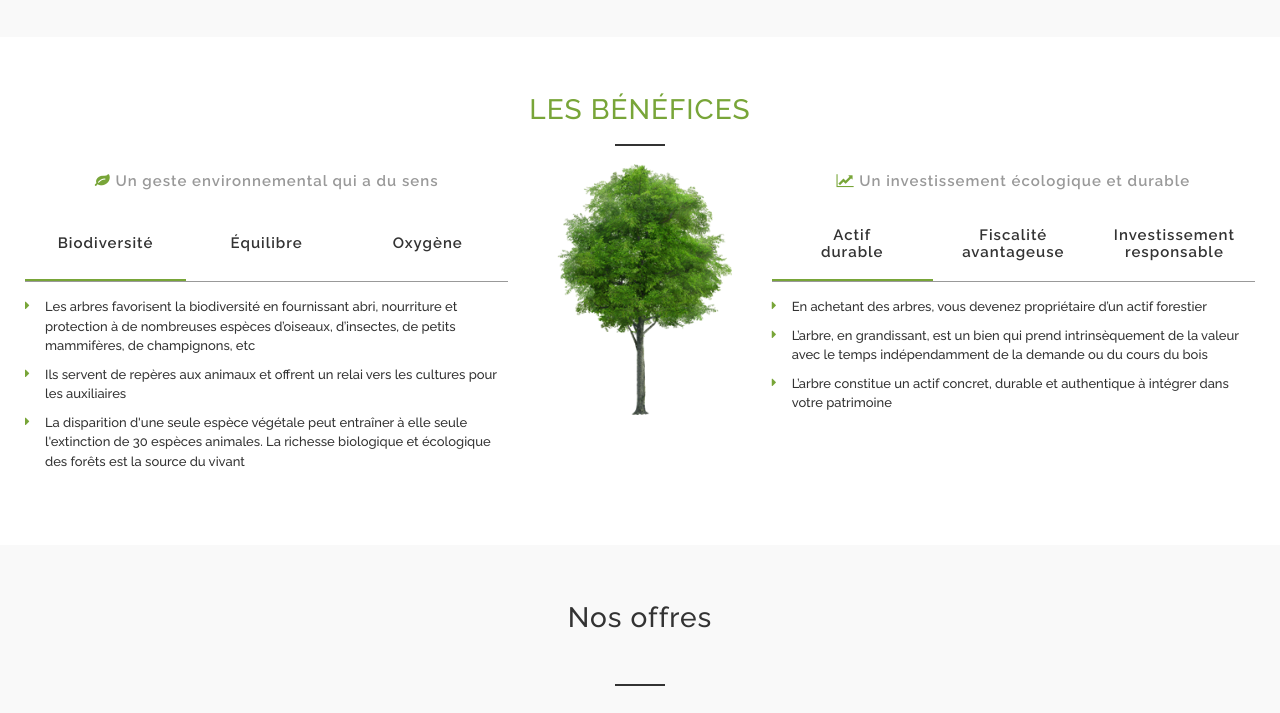
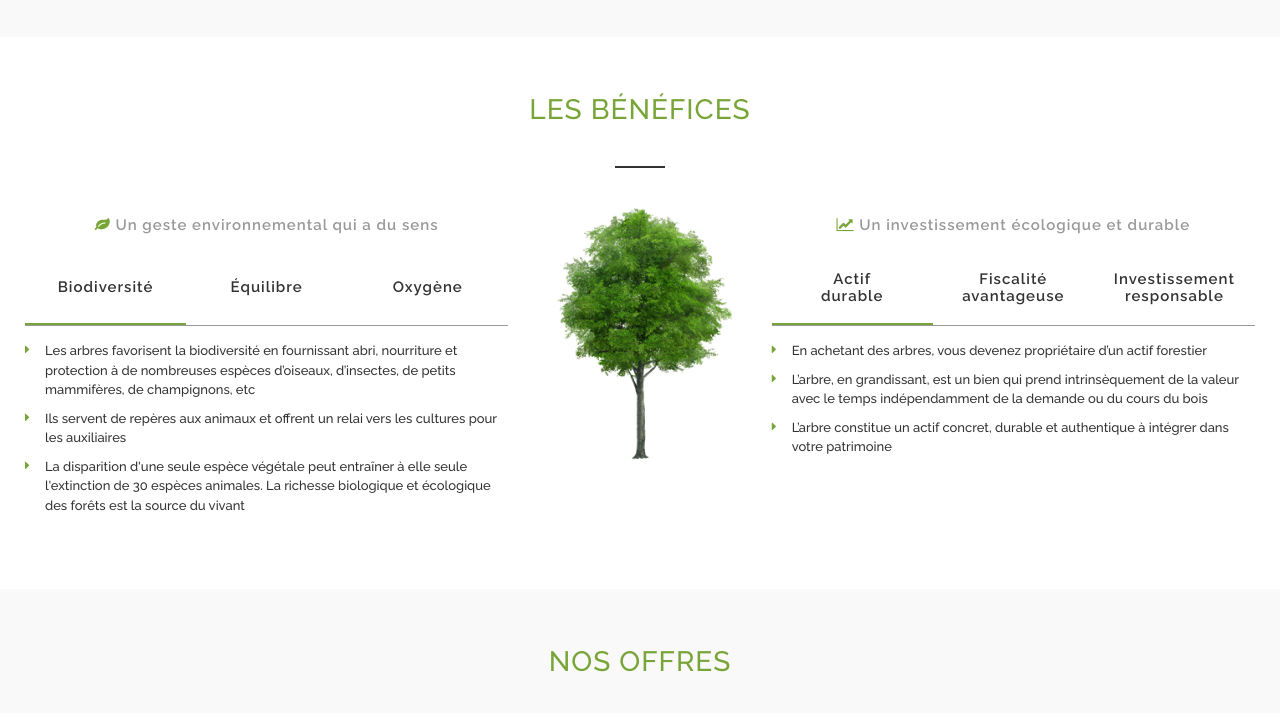
Before and after one commit to ttRmz/EcoTree, a website: page web/index.html in a window 1280 px wide. Shown: the part 1392-2105 px from the top of the page. Drawn offline with Linux system fonts and the light colour scheme.

Commit message:
maj typo + margin

```diff
--- a/AppBundle/Resources/sass/main.scss
+++ b/AppBundle/Resources/sass/main.scss
@@ -89,6 +89,7 @@ $custom-padding-container-fluid: 40px;
 
 h2 {
     font-weight: 500;
+    text-transform: uppercase;
     letter-spacing: 1px;
     font-size: 28px;
 }
@@ -97,6 +98,7 @@ h2 {
 //h3 {
 //    font-weight: 500;
 //    margin: 0;
+//    text-transform: uppercase;
 //    font-size: 26px;
 //    letter-spacing: 1px;
 //}
@@ -301,8 +303,11 @@ nav {
 
 //////////// BENEFICES
 .benefices-section {
-    h4 {
-        text-transform: none;
+    h2 {
+        margin-bottom: 40px;
+    }
+    .cont-benefices {
+        margin-top: 40px;
     }
 }
 
@@ -370,7 +375,7 @@ nav {
         font-weight: 500;
     }
     h2 {
-        padding-bottom: 32px;
+        margin-bottom: 40px;
     }
 }
 
@@ -474,6 +479,9 @@ nav {
     span {
         font-weight: 100;
     }
+    h2 {
+        margin-bottom: 40px;
+    }
     .cont-media {
         margin-bottom: 40px;
         margin-top: 15px;
--- a/web/index.html
+++ b/web/index.html
@@ -147,10 +147,9 @@
     <!-- Benefices Section -->
     <section class="benefices-section text-center">
         <div class="container-fluid ">
-
-            <div class="row">
-                <h2 class="text-uppercase green">Les bénéfices</h2>
-                <hr class="separator">
+            <h2 class="text-uppercase green">Les bénéfices</h2>
+            <hr class="separator">
+            <div class="row cont-benefices">
                 <div class="col-lg-5">
                     <h4 class="h4-bigger light-grey"> <i class="fa fa-leaf green" aria-hidden="true"></i> Un geste environnemental qui a du sens</h4>
                     <div class="tabbable-panel">
@@ -293,7 +292,7 @@
         <div class="container-fluid">
             <div class="container">
                 <div class="row dark">
-                    <h2 class="text-uppercasegreen">Nos offres</h2>
+                    <h2 class="text-uppercase green">Nos offres</h2>
                     <hr class="separator">
                     <div class="cont-offres col-xs-12 col-sm-12 col-md-12 col-lg-12">
                         <div class="col-sm-4">
```
Also changed, not shown: AppBundle/Resources/views/index.html (+4 -5 lines), web/css/main.css.
